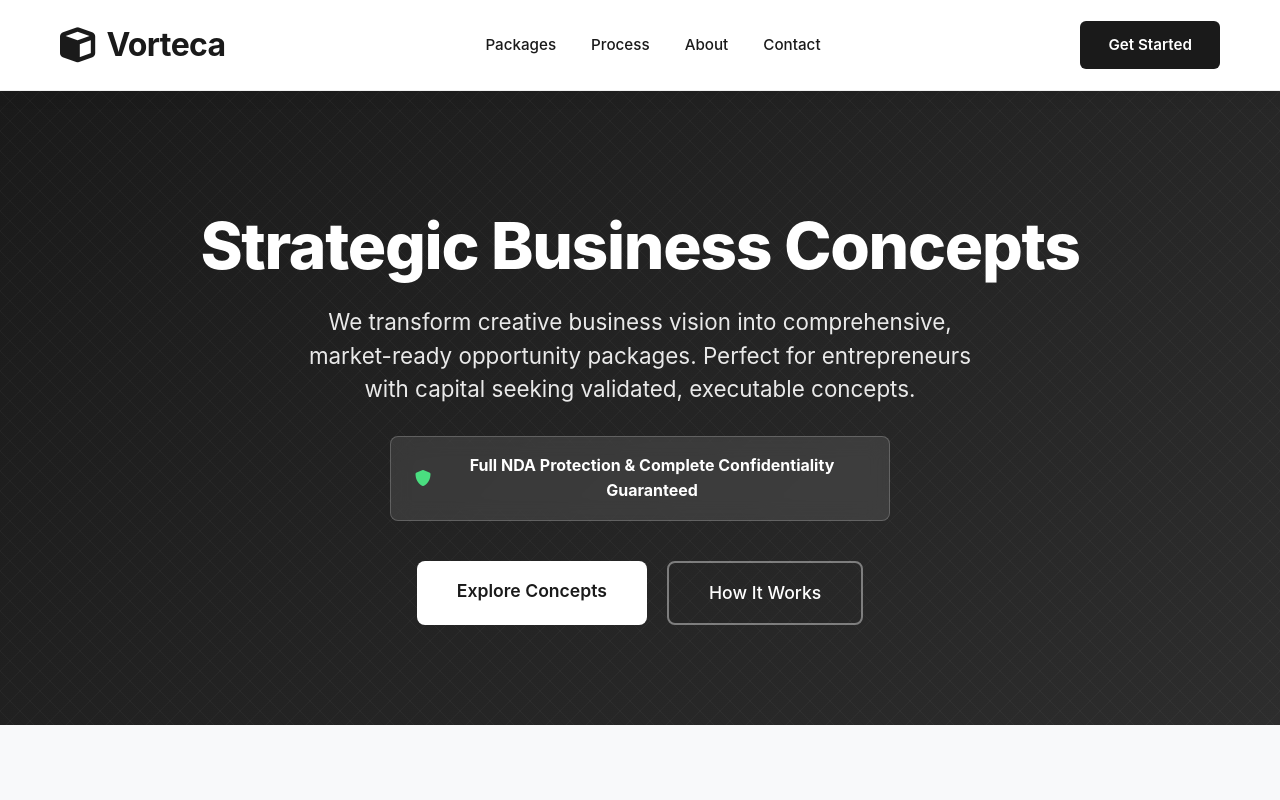
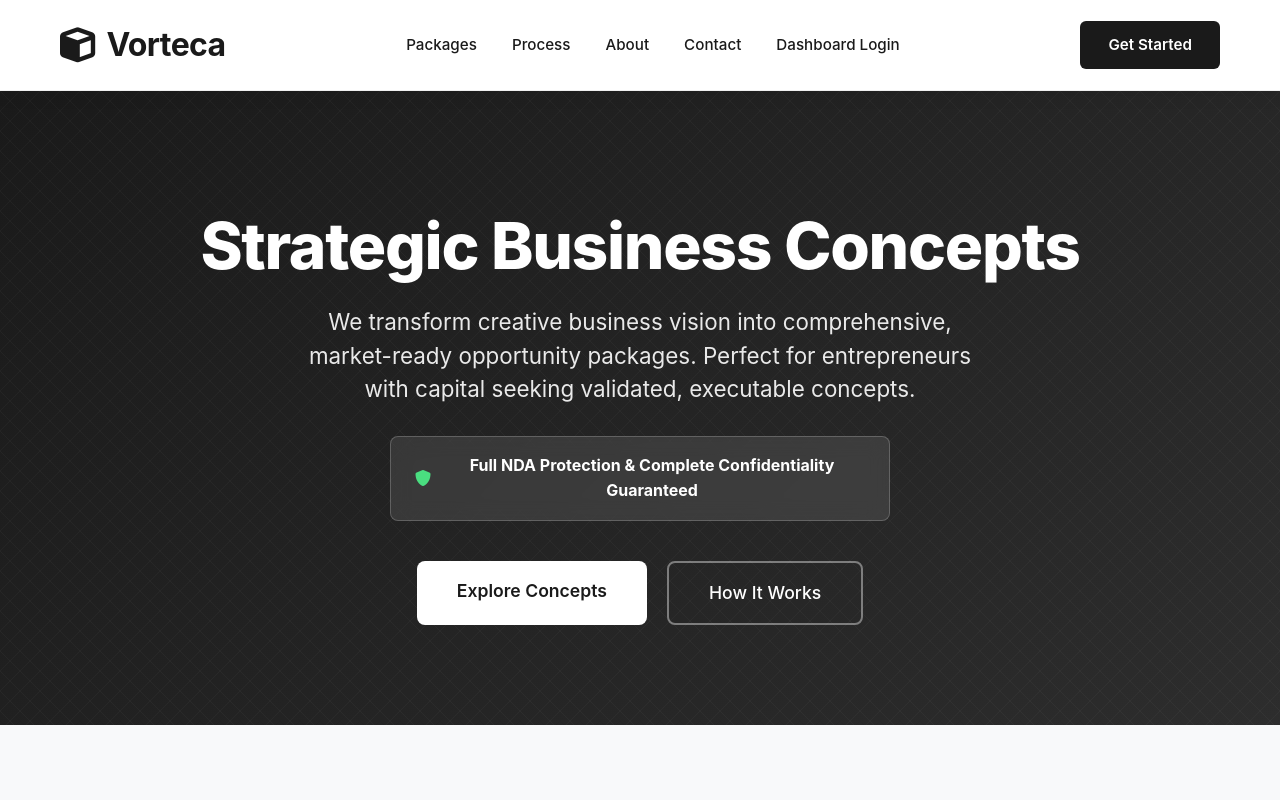
Before and after one commit to amalomar28/vorteca-nextjs, a Next.js app: page / in a window 1280 px wide. Shown: the top 800 px of the page. Built offline with nearby package versions, Linux system fonts and the light colour scheme.

Commit message:
Update index.js

```diff
--- a/pages/index.js
+++ b/pages/index.js
@@ -34,6 +34,7 @@ export default function Home() {
             <li><a href="#process">Process</a></li>
             <li><a href="#about">About</a></li>
             <li><a href="#contact">Contact</a></li>
+            <li><a href="/login">Dashboard Login</a></li>
           </ul>
           <a href="#packages" className="cta-button">Get Started</a>
         </nav>
```
